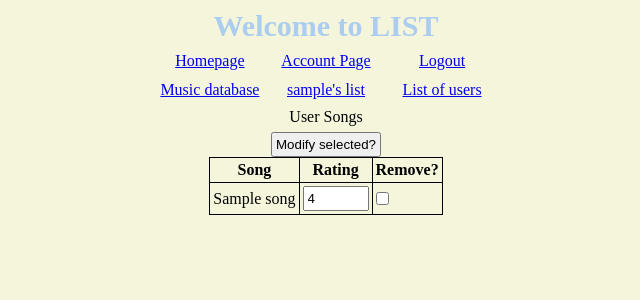
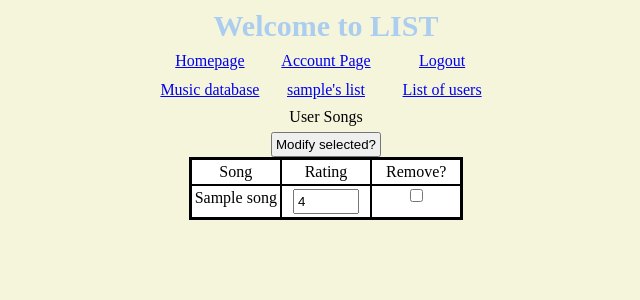
Before and after one commit to kcharris/list_data, a Django app: page /inventory/accounts/item_list/ in a window 1280 px wide. Shown: the top 300 px of the page, without its empty margins (314-954 px from the left). Run offline with Django 3.2, Linux system fonts and the light colour scheme; a user stored in the database is signed in; tables that the repository leaves empty hold one stand-in row (values such as "Sample post").

Commit message:
add additional css changes

```diff
--- a/inventory/static/inventory/style.css
+++ b/inventory/static/inventory/style.css
@@ -9,7 +9,7 @@ table {
 table, th, td {
   border: 1px solid black;
 }
-div.Title {
+.Title {
   font-size: 30px;
   font-weight: bold;
   color: #abcdef;
@@ -18,7 +18,7 @@ body {
   background-color: beige;
   text-align: center;
 }
-.table {
+.navbar {
   display: grid;
   row-gap: 5px;
   width : fit-content;
@@ -29,3 +29,14 @@ body {
 .table div {
   text-align: center;
 }
+.account_item_list {
+  display: grid;
+  grid-template-columns: repeat(3, 1fr);
+  width: fit-content;
+  background-color: black;
+  grid-gap: 2px;
+}
+.account_item_list div {
+  margin: initial;
+  background-color: white;
+}
--- a/inventory/templates/inventory/account_item_list.html
+++ b/inventory/templates/inventory/account_item_list.html
@@ -2,28 +2,26 @@
 
 {% block content %}
 <p>User Songs</p>
-<form method= "POST">
+<form medivod= "POST">
 {% csrf_token %}
 <input type= "submit" value = "Modify selected?">
-<table>
-  <th>Song</th>
-  <th>Rating</th>
-  <th>Remove?</th>
+<div class= "account_item_list">
+  <div>Song</div>
+  <div>Rating</div>
+  <div>Remove?</div>
   {% for song in songs %}
-  <tr>
-    <td>{{ song.name }}</td>
-    <td>
+    <div>{{ song.name }}</div>
+    <div>
     {% for x in user_ratings %}
       {% if x.song == song %}
         <input type="number" name = "new_rating" min= "0" max= "100" value = "{{ x.rating }}">
       {% endif %}
     {% endfor %}
-    </td>
-    <td>
+    </div>
+    <div>
       <input type="checkbox" name= "remove" value = "{{song.name}}">
-    </td>
-  </tr>
+    </div>
   {% endfor %}
-</table>
+</div>
 </form>
 {% endblock %}
--- a/inventory/templates/inventory/nav_bar.html
+++ b/inventory/templates/inventory/nav_bar.html
@@ -2,7 +2,7 @@
 <link rel="stylesheet" type="text/css" href="{% static 'inventory/style.css' %}">
 
 <div class="Title">Welcome to LIST</div>
-<div class= "table">
+<div class= "navbar">
     <div class = "index"><a href= "{% url 'index' %}">Homepage</a></div>
     <div class = "account"><a href= "{% url 'accounts' %}">Account Page</a></div>
     {% if request.user.is_authenticated %}
--- a/inventory/tests.py
+++ b/inventory/tests.py
@@ -74,3 +74,6 @@ class AccountItemListViewTest(TestCase):
         c.login(username = "testuser", password = "testpassword" )
         response = c.get("/inventory/accounts/item_list/")
         self.assertEqual( response.resolver_match.func.__name__ , AccountItemList.as_view().__name__)
+
+# class ItemListViewTest(TestCase):
+#     def setUp(self):
```
